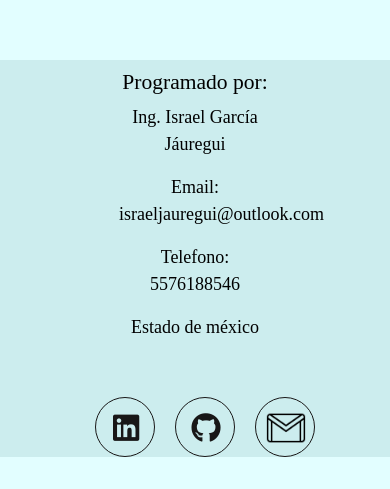
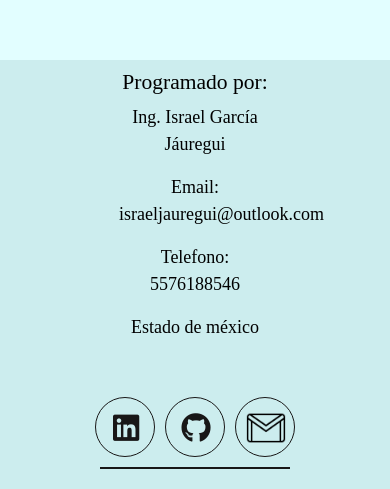
Before and after one commit to Jaureguie/EcuacionCuadratica, a plain HTML site: page index.html in a window 390 px wide. Shown: the part 784-1273 px from the top of the page. Before the commit the page ends 1242 px from the top, so only its background shows below. Drawn offline with nearby package versions, Linux system fonts and the light colour scheme.

Commit message:
cambios css

```diff
--- a/styles/style.css
+++ b/styles/style.css
@@ -18,7 +18,7 @@ footer{
   justify-content: space-between;
   flex-wrap: wrap;
   padding-top: 10px;
-  padding-bottom: 0px;
+  padding-bottom: 20px;
   padding-left: 100px;
   padding-right: 100px;
   text-align: left;
@@ -32,7 +32,8 @@ footer{
 }
 .social-media-icon{
   display:inline-block;
-  margin-left: 20px;
+  margin-left: 5px;
+  margin-right: 5px;
   width: 60px;
   height:60px;
   border: 1px solid rgb(24, 23, 23);
@@ -180,7 +181,6 @@ td{
       height:60px;
   }
   .social-media img{
-    margin-left: 10px;
     width: 40px;
     height: 40px;
 }
@@ -191,7 +191,10 @@ td{
   }
 
   .line{
-    width: 0;
+    margin-left: auto;
+    margin-right: auto;
+    width: 100%;
+    margin-top: 10px;
   }
 
 }
```
Also changed, not shown: index.html (+0 -1 lines).
